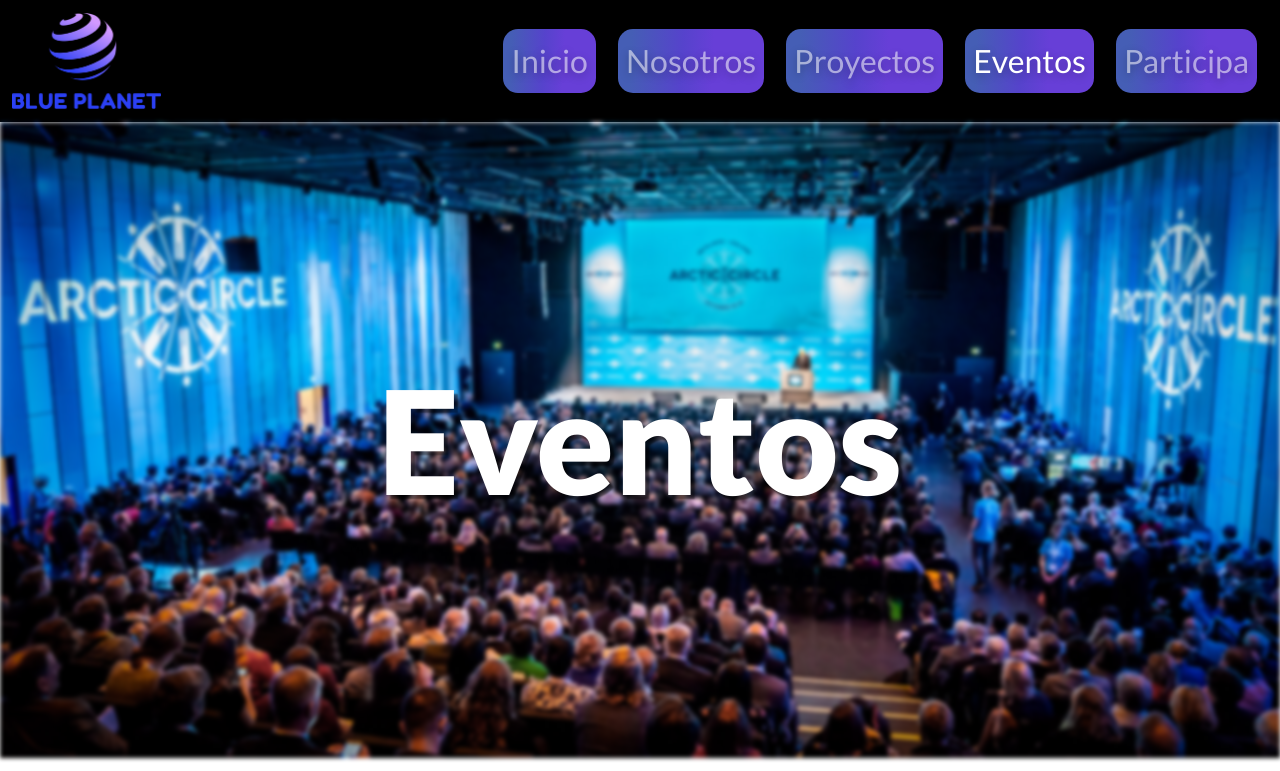
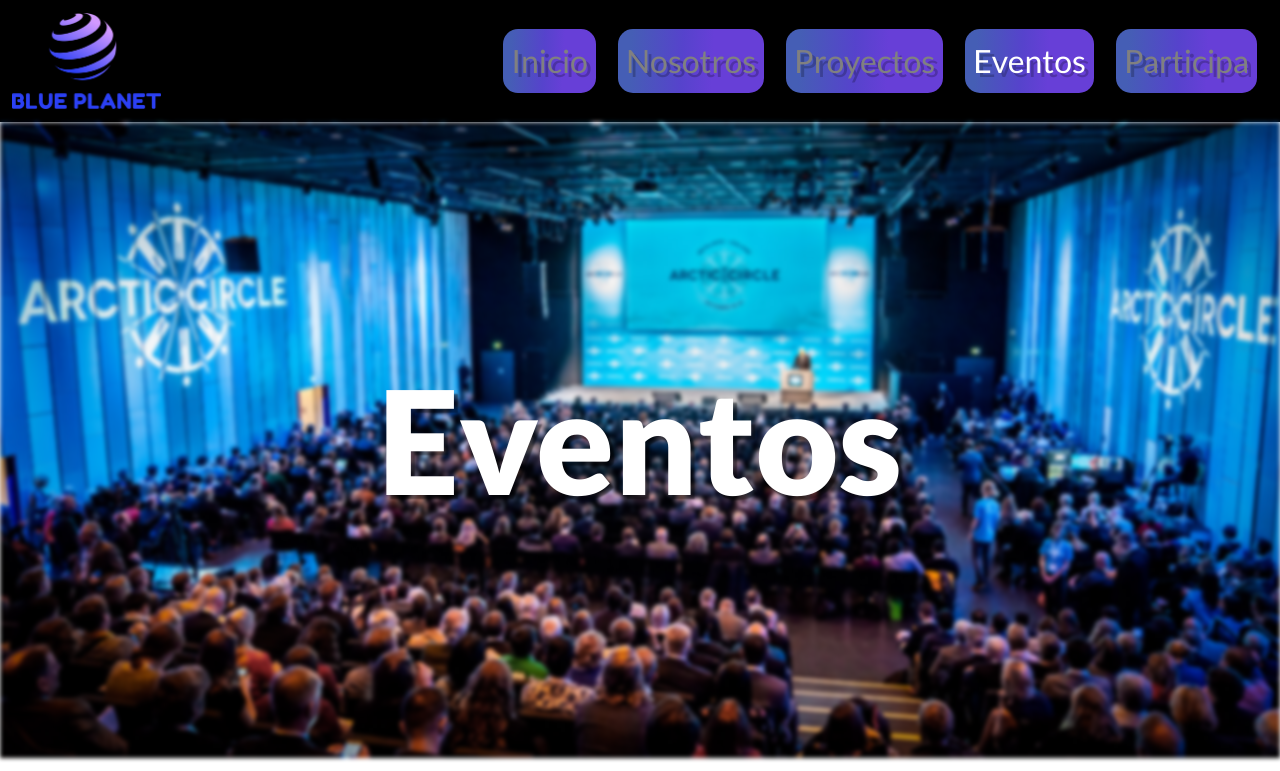
Before and after one commit to Leocor-offi/PreEntrega2Cortez, a plain HTML site: page pages/eventos.html in a window 1280 px wide. Shown: the top 771 px of the page. Drawn offline with nearby package versions, Linux system fonts and the light colour scheme.

Commit message:
terminado header

```diff
--- a/pages/eventos.html
+++ b/pages/eventos.html
@@ -11,39 +11,34 @@
     <link rel="stylesheet" href="../scss/style.css">
 </head>
 <body>
-    <div>
     <header>
-            <div>
-                <div>
-                    <nav class="navbar navbar-expand-lg navbar-dark colornav">
-                        <div class="container-fluid">
-                            <a class="navbar-brand" href="../index.html"><img src="../assets/img/logo.jpg" alt="logo de planeta azul" class="logo"></a>
+        <nav class="navbar navbar-expand-lg navbar-dark navcontainer">
+            <div class="navcontainer__div1 container-fluid">
+                <a class="navbar-brand" href="../index.html"><img src="../assets/img/logo.jpg" alt="logo de planeta azul" class="navcontainer__div1__logo"></a>
                 <button class="navbar-toggler" type="button" data-bs-toggle="collapse" data-bs-target="#navbarNav" aria-controls="navbarNav" aria-expanded="false" aria-label="Toggle navigation">
                 <span class="navbar-toggler-icon"></span>
                 </button>
-                        <div class="collapse navbar-collapse" id="navbarNav">
-                            <ul class="navbar-nav w-100 navul">
-                                <li class="nav-item">
-                                    <a class="nav-link navboton" href="../index.html">Inicio</a>
+            <div class="navcontainer__div2 collapse navbar-collapse" id="navbarNav">
+                <ul class="navbar-nav w-100 navcontainer__div2__ul">
+                    <li class="navcontainer__div2__ul__li nav-item">
+                        <a class="nav-link navcontainer__div2__ul__li__button" href="../index.html">Inicio</a>
                     </li>
-                                <li class="nav-item">
-                                    <a class="nav-link navboton" href="./nosotros.html">Nosotros</a>
+                    <li class="navcontainer__div2__ul__li nav-item">
+                        <a class="nav-link navcontainer__div2__ul__li__button" href="./nosotros.html">Nosotros</a>
                     </li>
-                                <li class="nav-item">
-                                    <a class="nav-link navboton" href="./proyectos.html">Proyectos</a>
+                    <li class="navcontainer__div2__ul__li nav-item">
+                        <a class="nav-link navcontainer__div2__ul__li__button" href="./proyectos.html">Proyectos</a>
                     </li>
-                                <li class="nav-item">
-                                    <a class="nav-link active navboton" aria-current="page" href="#">Eventos</a>
+                    <li class="navcontainer__div2__ul__li nav-item">
+                        <a class="nav-link navcontainer__div2__ul__li__button navcontainer__div2__ul__li__button__active" aria-current="page" href="#">Eventos</a>
                     </li>
-                                <li class="nav-item">
-                                    <a class="nav-link navboton" href="./contacto.html">Participa</a>
+                    <li class="navcontainer__div2__ul__li nav-item">
+                        <a class="nav-link navcontainer__div2__ul__li__button" href="./contacto.html">Participa</a>
                     </li>
                 </ul>
             </div>
             </div>
         </nav>
-                </div>
-            </div>
     </header>
         <main>
             <div>
--- a/scss/_header.scss
+++ b/scss/_header.scss
@@ -1,7 +1,46 @@
+.navcontainer{
+    background-color: $color-black;
+    font-size: 1.3rem;
+    .navcontainer__div1{
+        .navcontainer__div1__logo{
+            max-height: 12vh;
+        }
+    }
+    .navcontainer__div2{
+        .navcontainer__div2__ul{
+            justify-content: right;
+            .navcontainer__div2__ul__li{
+                .navcontainer__div2__ul__li__button{
+                    background-image: linear-gradient(92.88deg, #455EB5 9.16%, #5643CC 43.89%, #673FD7 64.72%);
+                    border-radius: 15px;
+                    border-style: none;
+                    box-sizing: border-box;
+                    color: gray;
+                    margin: 11px;
+                    text-align: center;
+                    justify-content: center;
+                    text-shadow: 4px 4px 0px rgba(0,0,0,0.22);
+                    transition: all .5s;
+                    user-select: none;
+                    -webkit-user-select: none;
+                    touch-action: manipulation;
+                    font-size: $font-2rem;
+                }
+                .navcontainer__div2__ul__li__button__active{
+                    color:$color-white;
+                }
+                .navcontainer__div2__ul__li__button:hover{
+                    color:$color-white;
+                }
+            }
+        }
+    }
+}
+/*
 .logo{
     max-height: 12vh;
 }
-.colornav{
+.navcontainer{
     background-color: $color-black;
     font-size: 1.3rem;
 }
@@ -24,3 +63,4 @@
 .navul{
     justify-content: right;
 }
+*/
--- a/scss/_variables.scss
+++ b/scss/_variables.scss
@@ -1,3 +1,4 @@
 $color-black:black;
 $color-white:white;
 $font-3rem:3rem;
+$font-2rem:2rem;
```
Also changed, not shown: index.html (+15 -15 lines), pages/contacto.html (+15 -19 lines), pages/nosotros.html (+15 -20 lines), pages/proyectos.html (+15 -20 lines), scss/style.css, 1 other file. Lines whose indentation alone changed are shown as unchanged.
